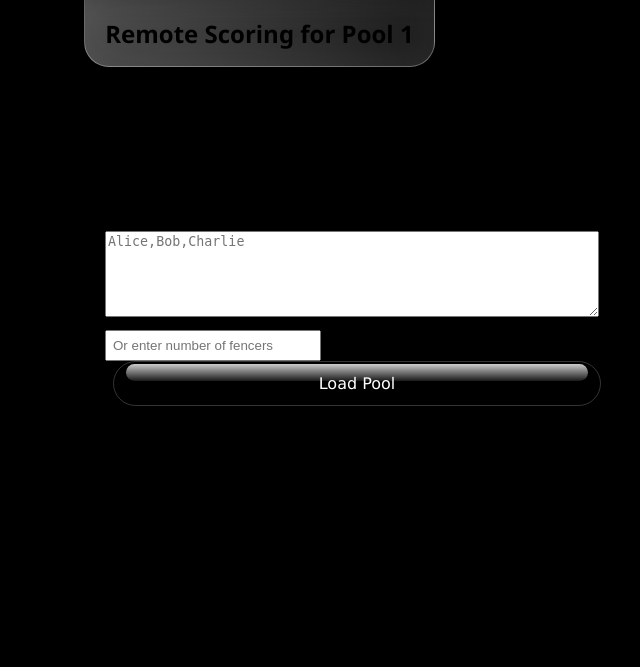
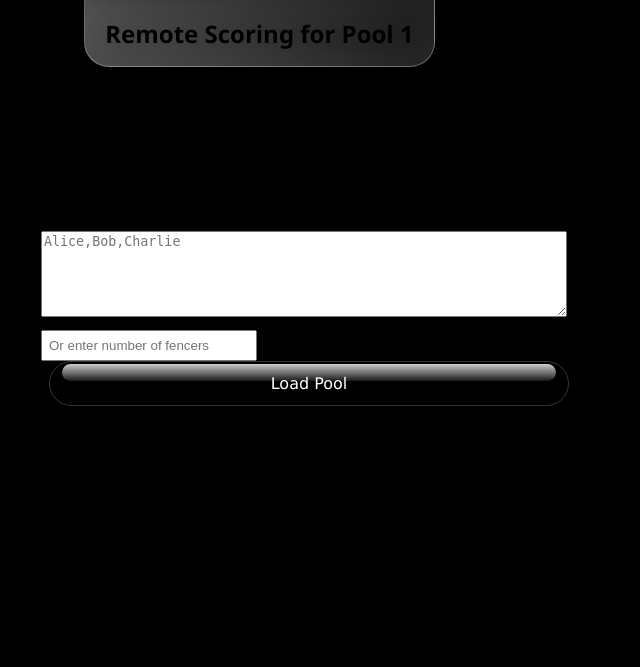
Before and after one commit to DS-2-dev/fencingapp, a Flask app: page /remote-score in a window 1280 px wide. Shown: the part 112-779 px from the top of the page, without its empty margins (97-737 px from the left). Run offline with Flask 3, Linux system fonts and the light colour scheme.

Commit message:
change10

```diff
--- a/static/checkin.css
+++ b/static/checkin.css
@@ -144,8 +144,8 @@
 .pools-area {
   position: fixed;
   top: calc(30px + 80px + 95px);
-  /* nudged slightly to the right to align with updated layout */
-  left: calc(2.5% + 80px);
+  /* align pools content with nav/menu left edge for consistent header alignment */
+  left: calc(50% - (var(--menu-width) / 2) + var(--menu-padding-left) - 64px);
   right: 40px;
   bottom: 20px;
   overflow-y: auto;
@@ -188,16 +188,16 @@
 .seeding-area {
   position: fixed;
   top: calc(30px + 80px + 90px); /* nudged up 40px total to sit closer under the seeding bar */
-  left: calc(2.5% + 40px);
+  left: calc(50% - (var(--menu-width) / 2) + var(--menu-padding-left) - 64px);
   /* extend the right edge slightly so hover translations have room
-     without causing visual layout shifts — keeps appearance unchanged */
+    without causing visual layout shifts — keeps appearance unchanged */
   right: 0;
   bottom: 20px;
   overflow-y: auto;
   overflow-x: visible;
   box-sizing: border-box;
   /* add invisible right padding buffer so sliding/hover artefacts
-     are not clipped while keeping content visually identical */
+    are not clipped while keeping content visually identical */
   padding: 20px 56px 36px 0; /* slightly larger right buffer */
   -webkit-overflow-scrolling: touch;
 }
@@ -400,11 +400,12 @@
   /* Restore original width so cards have the longer length users prefer */
   width: 40%;
   position: fixed;
-  /* place below the menu + checkin bar (menu ~30px + 80px, checkin-bar approx 50px) */
+    /* place below the menu + checkin bar (menu ~30px + 80px, checkin-bar approx 50px) */
     top: calc(0px + 80px + 60px);
-    /* Align the cards-stack to the menu's inner left edge and shift left
-      by ~100 units (clamped) so it sits under the nav consistently. */
-    left: calc(50% - (var(--menu-width) / 2) + var(--menu-padding-left) - clamp(60px, 8vw, 60px) + 460px);
+    /* Align the cards-stack to the menu's inner left edge and shift right
+      with responsive clamping for all device dimensions. Increased offsets
+      to move stack further right across viewports. */
+    left: clamp(540px, calc(50% - (var(--menu-width) / 2) + var(--menu-padding-left) + 32vw), calc(50% + 520px));
   /* Prevent the cards stack from forcing a horizontal scrollbar. Use box-sizing
      so padding does not expand the width. Avoid constraining with an arbitrary
      max-width that can cause clipping on some viewports. */
--- a/static/style.css
+++ b/static/style.css
@@ -403,14 +403,15 @@
 
 /* Align pool/seeding content areas under the shifted sub-bars */
 .pools-area {
-  /* Align leftmost pool header with the menu's inner left edge */
-  left: calc(50% - (var(--menu-width) / 2) + var(--menu-padding-left)) !important;
+  /* Align leftmost pool header with the menu's inner left edge; nudge further left
+     so the pool header lines up with the universal nav bar across viewports. */
+  left: calc(50% - (var(--menu-width) / 2) + var(--menu-padding-left) - 64px) !important;
   transition: left 200ms ease;
 }
 
 .seeding-area {
-  /* Keep seeding area aligned with sub-bars (indented from menu left) */
-  left: calc(50% - (var(--menu-width) / 2) + var(--sub-bar-indent)) !important;
+  /* Keep seeding area aligned with the nav/menu; match pools-area adjustment */
+  left: calc(50% - (var(--menu-width) / 2) + var(--menu-padding-left) - 64px) !important;
   transition: left 200ms ease;
 }
 
```
